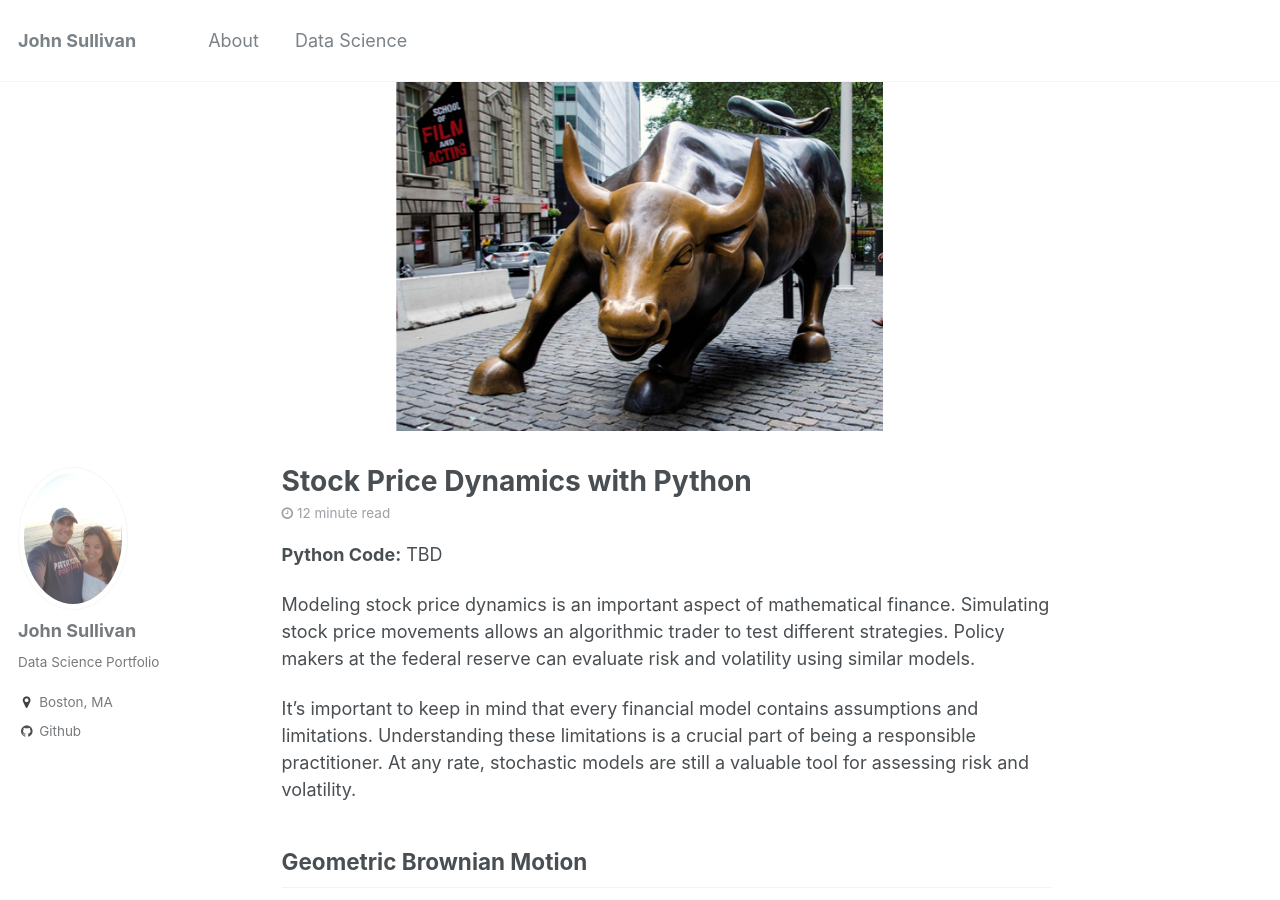
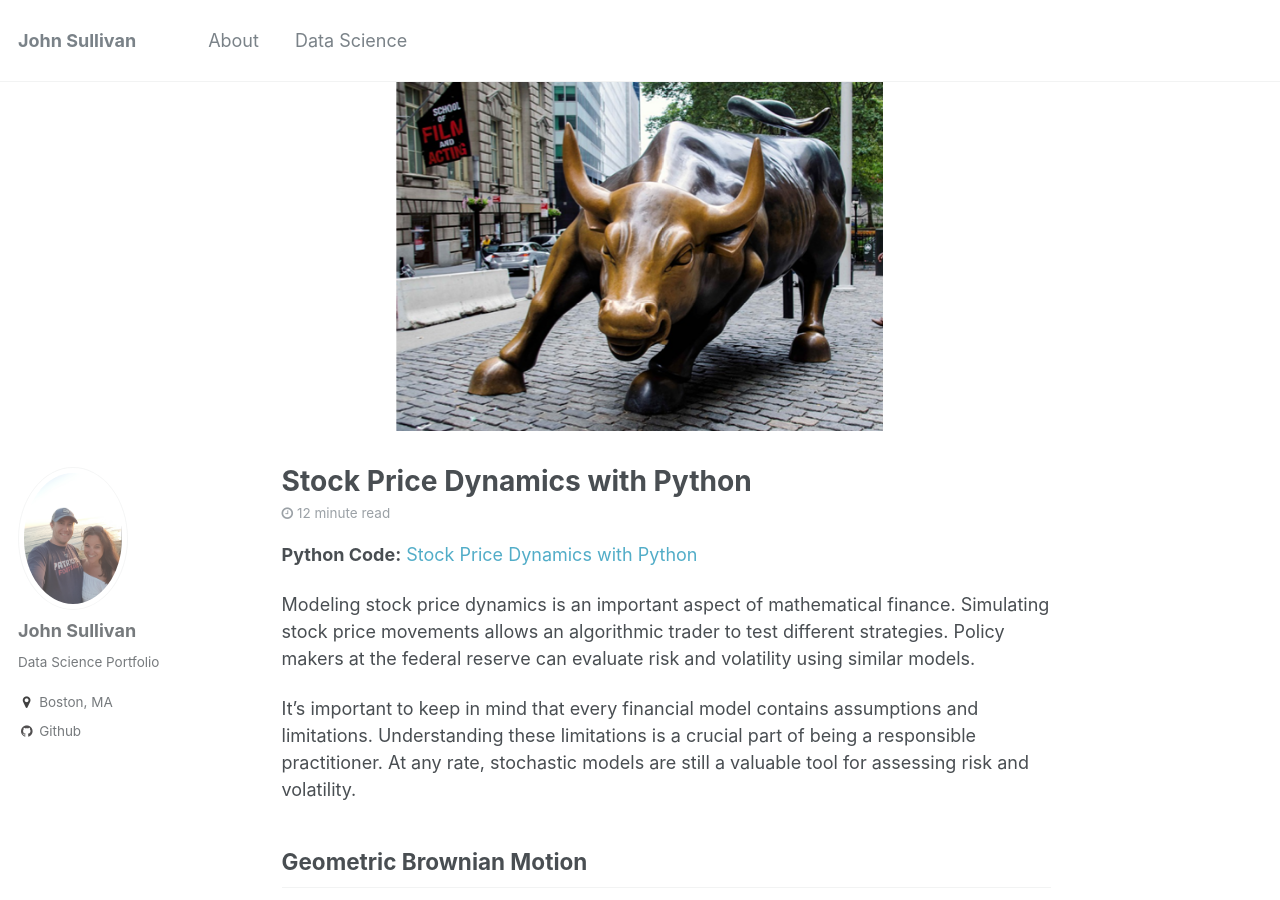
Before and after one commit to jtsulliv/jtsulliv.github.io, a Jekyll site: the page built from _posts/2017-09-21-stock-movement.md, in a window 1280 px wide and 900 px high. Built offline with Jekyll 4.4.1, drawn with Linux system fonts in a browser that asks for light colours; formulas are drawn with MathJax 3.

Commit message:
Update 2017-09-21-stock-movement.md

```diff
--- a/_posts/2017-09-21-stock-movement.md
+++ b/_posts/2017-09-21-stock-movement.md
@@ -9,7 +9,7 @@ header:
 
 excerpt: "Quantitative Finance, Stochastic Calculus, Geometric Brownian Motion"
 ---
-**Python Code:** TBD
+**Python Code:** [Stock Price Dynamics with Python](https://github.com/jtsulliv/Quantitative-Finance/tree/master/Brownian%20Motion)
 
 Modeling stock price dynamics is an important aspect of mathematical finance.  Simulating stock price movements allows an algorithmic trader to test different strategies.  Policy makers at the federal reserve can evaluate risk and volatility using similar models.
 
```
